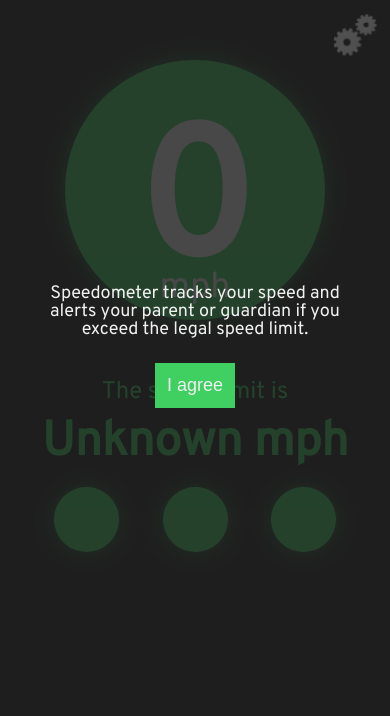
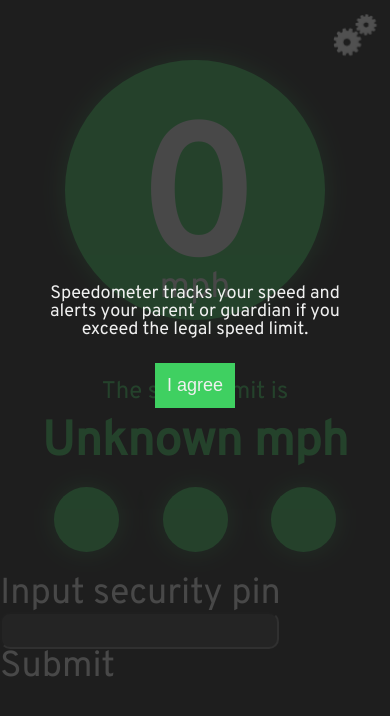
Before and after one commit to waltersm8/Speedometer, a website: page www/index.html in a window 390 px wide. Drawn offline with nearby package versions, Linux system fonts and the light colour scheme; some packages are replaced by stand-ins of ours.

Commit message:
The security popup

```diff
--- a/www/index.html
+++ b/www/index.html
@@ -49,6 +49,14 @@
 
         <img id="settingsIcon" src="./img/Gray_Settings.png" alt="Settings Icon">
 
+        <div id="passcode">
+            <div>
+                <p>Input security pin</p>
+                <input type="password" pattern="[0-9]{4}" />
+                <p id="submitPassword">Submit</p>
+            </div>
+        </div>
+
         <div id="settings">
             <p>Settings</p>
             <hr>
```
